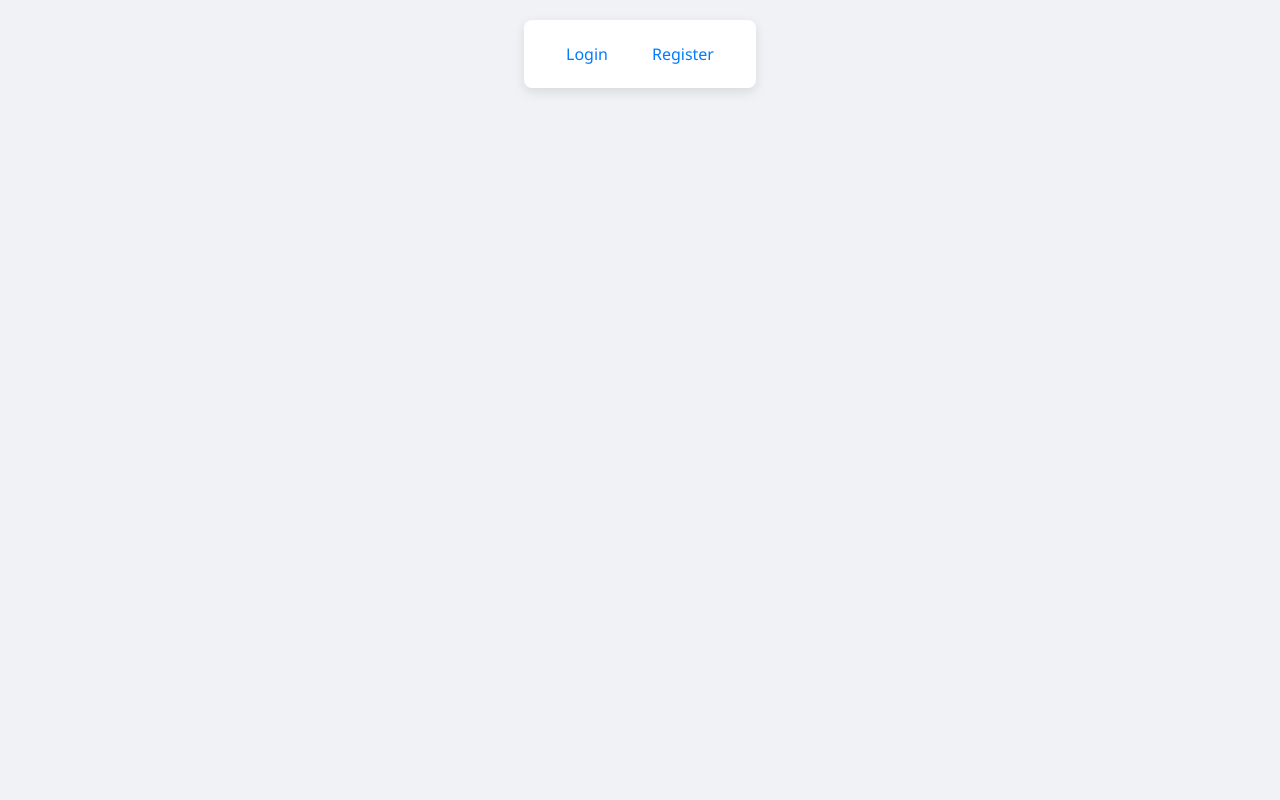
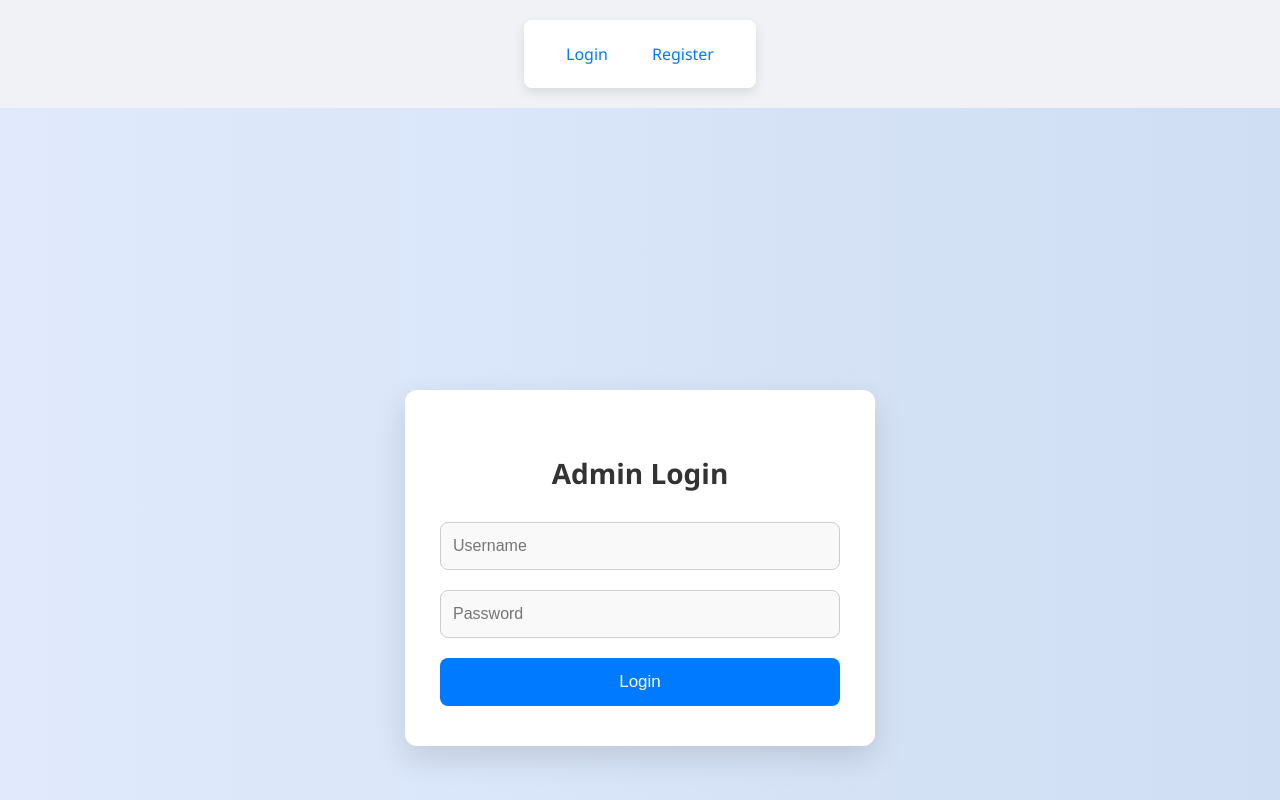
Before and after one commit to sayyedrabeeh/users-managment, a React (Create React App) app in the folder client/: page /adminlogin in a window 1280 px wide. Before the commit this address had no page. Shown: the top 800 px of the page. Built offline with nearby package versions, Linux system fonts and the light colour scheme.

Commit message:
fix admin login add

```diff
--- a/client/src/App.js
+++ b/client/src/App.js
@@ -7,6 +7,7 @@ import AdminPanel from './components/Admin/AdminPanel';
 import Navbar from './components/common/Navbar';
 import ProtectedRoute from './routes/ProtectedRoute';
 import PublicOnlyRoute from './routes/PublicOnlyRoute';
+import AdminLogin from './components/Auth/adminlogin';
 
 function App() {
   return (
@@ -15,6 +16,7 @@ function App() {
       <Routes>
         <Route path="/" element={<PublicOnlyRoute><Login /></PublicOnlyRoute>} />
         <Route path="/register" element={<PublicOnlyRoute><Register /></PublicOnlyRoute>} />
+        <Route path="/adminlogin" element={<PublicOnlyRoute><AdminLogin /></PublicOnlyRoute>} />
         <Route path="/home" element={<ProtectedRoute><Home /></ProtectedRoute>} />
         <Route path="/profile" element={<ProtectedRoute><Profile /></ProtectedRoute>} />
         <Route path="/admin" element={<ProtectedRoute adminOnly={true}><AdminPanel /></ProtectedRoute>} />
--- a/client/src/components/Auth/Adminlogin.js
+++ b/client/src/components/Auth/Adminlogin.js
@@ -40,7 +40,7 @@ const AdminLogin = () => {
   return (
     <div className="login-container">
       <form className="login-form" onSubmit={handleSubmit}>
-        <h2 className="login-title">Login</h2>
+        <h2 className="login-title"> Admin Login</h2>
 
         <input
           type="text"
--- a/client/src/components/Auth/Login.js
+++ b/client/src/components/Auth/Login.js
@@ -26,12 +26,9 @@ const Login = () => {
 
 
     dispatch(setAuth({ user: res.data.user, token: res.data.token.access,refresh: res.data.token.refresh }));
-    console.log("User Info:", res.data.user);
-    if (res.data.user.is_admin) {
-  navigate('/admin');
-} else {
+
   navigate('/home');
-}
+
   } catch (err) {
     console.log("Login error:", err.response?.data);
     const msg = err.response?.data?.error || 'Login failed. Try again.';
```
